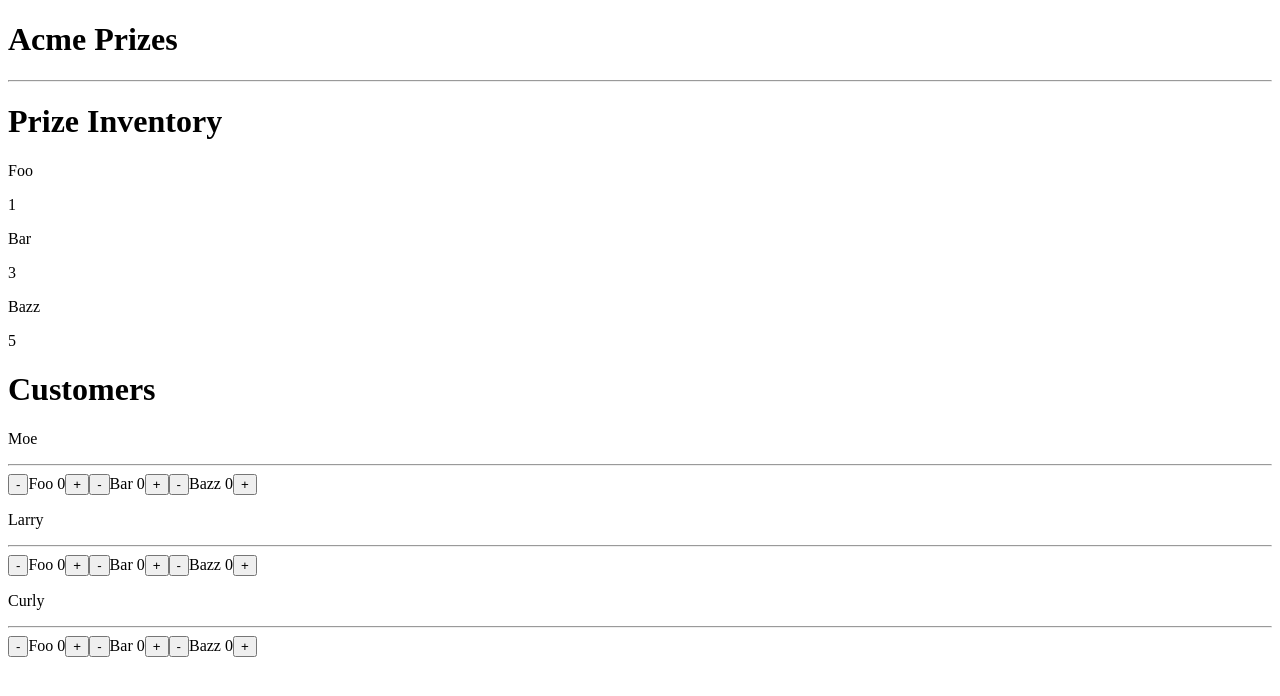
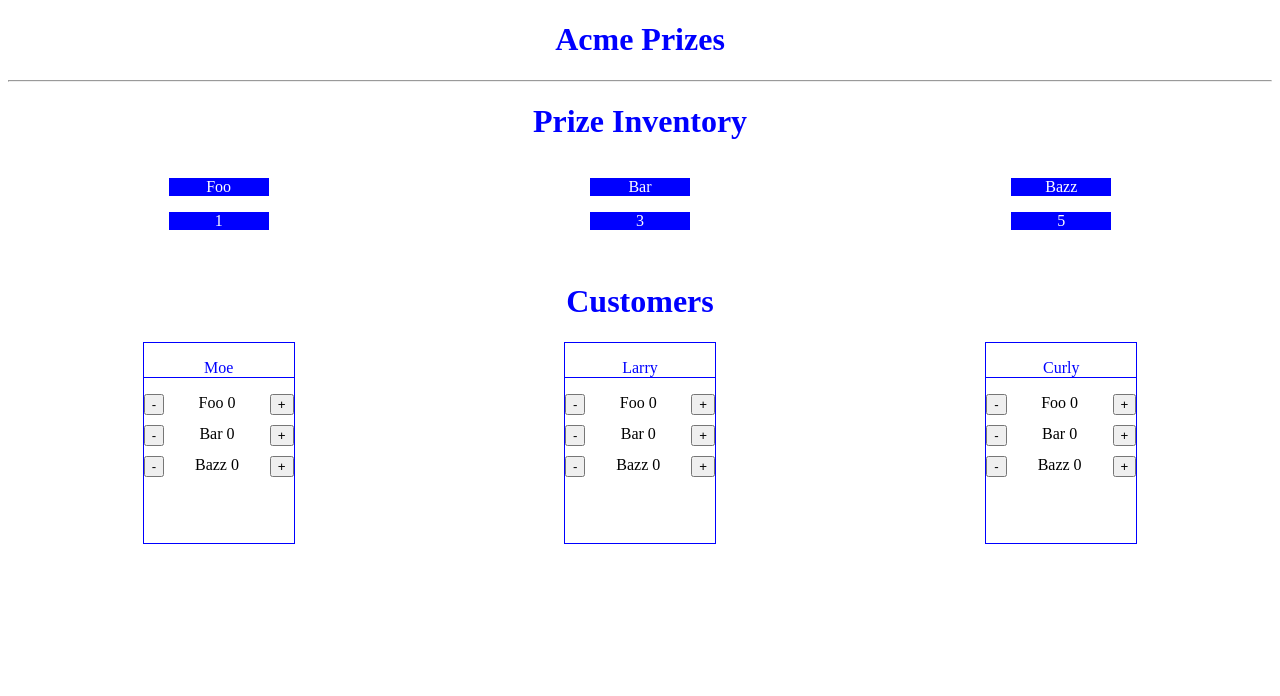
Before and after one commit to nicknapoli82/web-foundations-project, a plain HTML site: page index.html in a window 1280 px wide. Drawn offline with Linux system fonts and the light colour scheme.

Commit message:
Made some style changes. Looks a little better

```diff
--- a/basicStyle.css
+++ b/basicStyle.css
@@ -1,3 +1,50 @@
 #prizeInv {
     display: flex;
+    justify-content: space-around;
+    align-items: center;
 }
+
+#prizeInv div {
+    height: 100px;
+    width: 100px;
+}
+
+#prizeInv div p {
+    background-color: blue;
+    color: white;
+    text-align: center;
+}
+
+#prizeInv p {
+    color: blue;
+}
+
+#customers {
+    display: flex;
+    justify-content: space-around;
+    align-items: center;
+}
+
+#customers div {
+    border: blue solid 1px;
+    width: 150px;
+    height: 200px;
+}
+
+#customers span {
+    display: flex;
+    justify-content: space-between;
+    width: 100%;
+    margin: 10px 0px;
+}
+
+#customers p {
+    color: blue;
+    text-align: center;
+    border-bottom: blue solid 1px;
+}
+
+h1 {
+    color: blue;
+    text-align: center;
+}
--- a/doTheStuff.js
+++ b/doTheStuff.js
@@ -33,7 +33,7 @@ function createCustomers() {
     const cust = document.getElementById('customers');
 
     const formatCust = (c) => {
-	return `<p>${c}</p><hr>`;
+	return `<p>${c}</p>`;
 
     };
 
--- a/index.html
+++ b/index.html
@@ -2,7 +2,7 @@
 <html>
   <head>
     <meta charset="utf-8">
-    <link rel"stylesheet" href="basicStyle.css">
+    <link rel="stylesheet" href="basicStyle.css">
     <script src="doTheStuff.js" defer></script>
   </head>
   <body>
```
